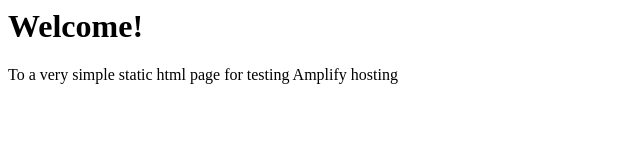
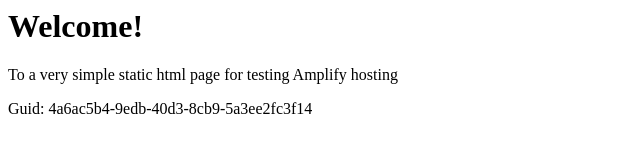
Before and after one commit to aws-aemilia-bah/Github-PR-Commit-Integration-Test-DoNotTouch-Gith-P5X5MO5I-v1-prod-me-south-1, a website: page src/index.html in a window 1280 px wide. Shown: the whole page, without its empty margins (0-640 px from the left). Drawn offline with Linux system fonts and the light colour scheme.

Commit message:
commit from integ tests

```diff
--- a/src/index.html
+++ b/src/index.html
@@ -1,3 +1,5 @@
+
+
 <html lang="en">
 
 <head>
@@ -10,6 +12,6 @@
 <body>
     <h1>Welcome!</h1>
     <p>To a very simple static html page for testing Amplify hosting</p>
-</body>
+    <p>Guid: 4a6ac5b4-9edb-40d3-8cb9-5a3ee2fc3f14</p></body>
 
 </html>
```
